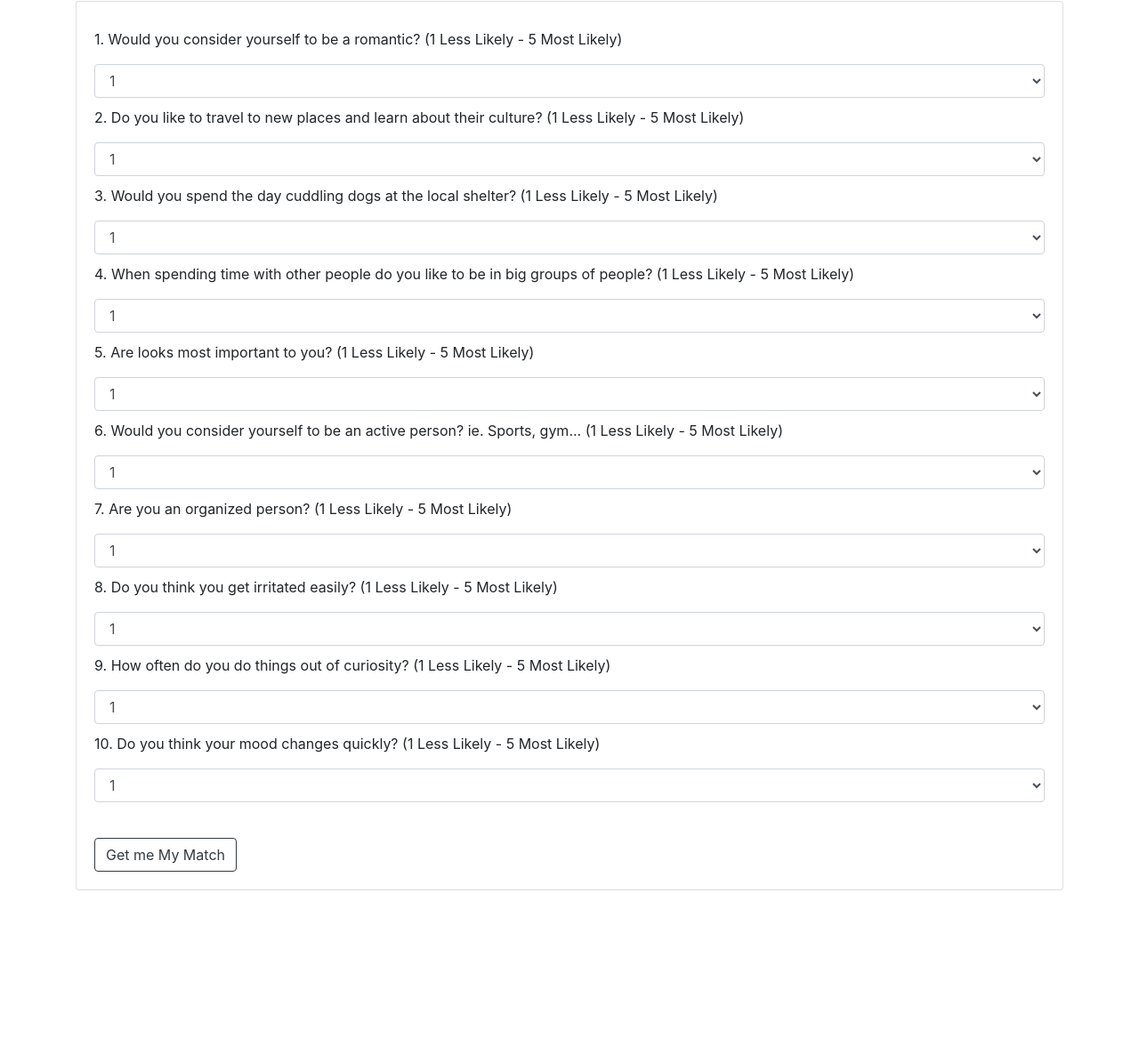
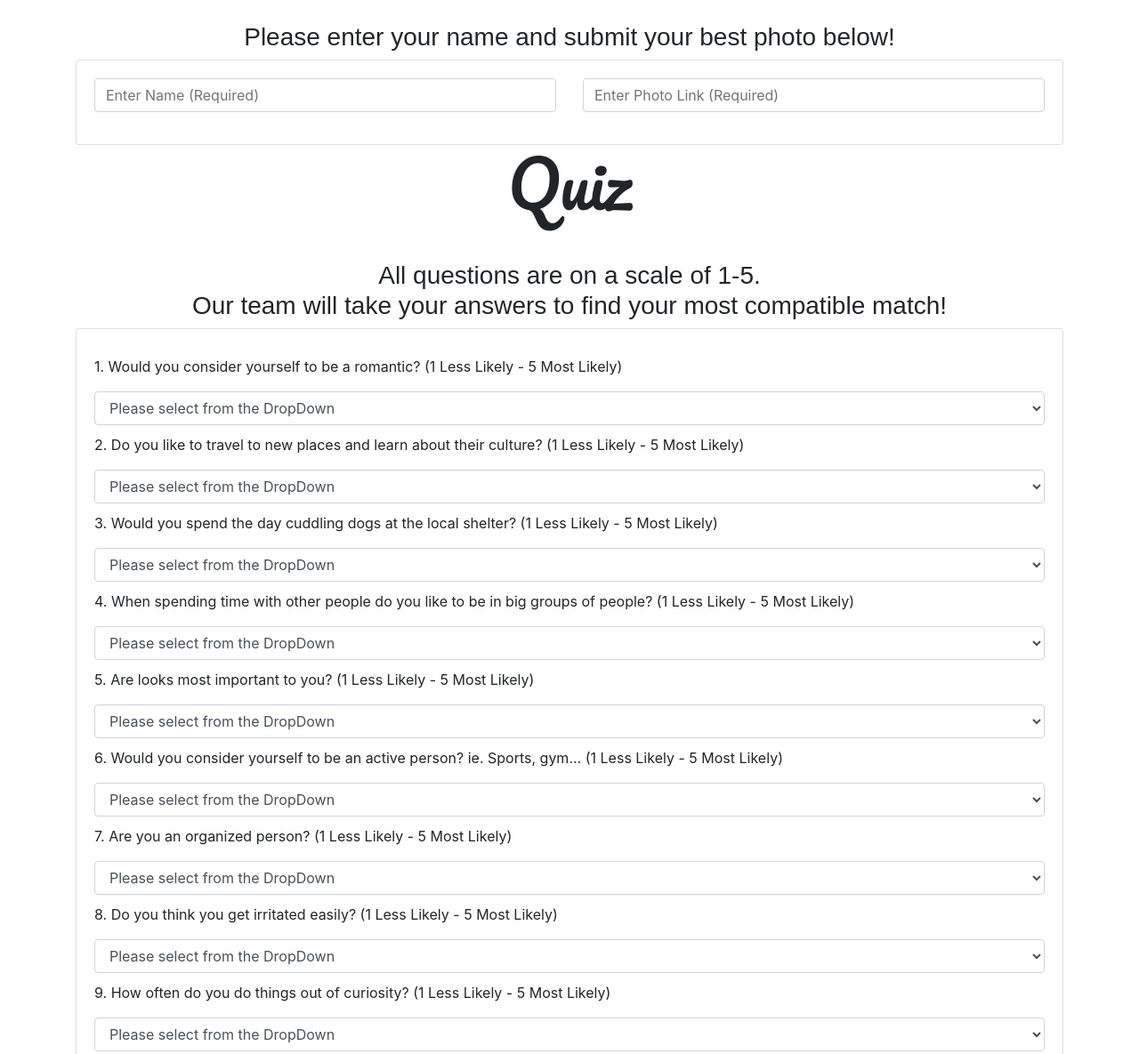
Before and after one commit to rsami23/Friend-Finder, a website: page app/public/survey.html in a window 1280 px wide. Shown: the part 987-2172 px from the top of the page at 89% size. Before the commit the page ends 1988 px from the top, so only its background shows below. Drawn offline with nearby package versions, Linux system fonts and the light colour scheme; a web font is replaced by a local one.

Commit message:
updated functionality of survey page

```diff
--- a/app/public/survey.html
+++ b/app/public/survey.html
@@ -5,7 +5,7 @@
     <meta charset="utf-8" />
     <meta http-equiv="X-UA-Compatible" content="IE=edge">
     <!--Icon-->
-    <link rel="shortcut icon" href="../assets/images/favicon .ico" />
+    <link rel="shortcut icon" href="../public/assets/images/favicon .ico" />
     <title>Compatibility Survey</title>
     <meta name="viewport" content="width=device-width, initial-scale=1">
     <!--Bootstrap CDN-->
@@ -16,117 +16,146 @@
     <!--Google Fonts-->
     <link href="https://fonts.googleapis.com/css?family=Cuprum|Pacifico" rel="stylesheet">
     <!--Custom StyleSheet-->
-    <link rel="stylesheet" href="../assets/css/style.css">
-
-
+    <link rel="stylesheet" href="../public/assets/css/style.css">
 </head>
 
 <body class="bg">
     <div class="jumbotron survey text-center">
-        <h1 class="display-4">Find My Match</h1>
+        <h1 class="display-1">Friend Finder</h1>
         <br>
-        <h3 class="text-center" id="sub-text">All questions are on a scale of 1-5.
-            <br>Our team will take your answers to find your most compatible match!</h3>
-        <br>
-        <h3 class="text-center" id="sub-text">Scroll down below to answer questions</h3>
+        <h3 class="text-center" id="sub-text">Scroll down below to find your match!</h3>
     </div>
 
     <div class="container">
         <div class="quiz">
+            <h2 class="quiz-head display-3 text-center">Enter Name and Photo</h2>
+            <br>
+            <h3 class="text-center" id="sub-text">Please enter your name and submit your best photo below!</h3>
+            <div class="card">
+                <div class="card-body">
+                    <div class="row">
+                        <div class="col-sm-6">
+                            <form>
+                                <div class="form-group">
+                                    <input type="text" class="form-control" id="user-name" placeholder="Enter Name (Required)">
+                                </div>
+                            </form>
+                        </div>
+                        <div class="col-sm-6">
+                                <div class="form-group">
+                                    <input type="text" class="form-control" id="user-photo" placeholder="Enter Photo Link (Required)">
+                                </div>
+                        </div>
+                    </div>
+                </div>
+            </div>
+
             <h2 class="quiz-head display-3 text-center">Quiz</h2>
-
+            <br>
+            <h3 class="text-center" id="sub-text">All questions are on a scale of 1-5. <br>Our team will take your answers to find your most compatible match!</h3>
+            <!--Quiz Questions-->
             <div class="card">
                 <div class="card-body">
                     <form>
                         <!--Question 1-->
                         <p> 1. Would you consider yourself to be a romantic? (1 Less Likely - 5 Most Likely)</p>
-                        <select class="form-control" id="exampleFormControlSelect1">
-                            <option value="option1">1</option>
-                            <option value="option2">2</option>
-                            <option value="option3">3</option>
-                            <option value="option4">4</option>
-                            <option value="option5">5</option>
+                        <select class="form-control" id="question1">
+                            <option value="" selected disabled>Please select from the DropDown</option>
+                            <option value="1">1</option>
+                            <option value="2">2</option>
+                            <option value="3">3</option>
+                            <option value="4">4</option>
+                            <option value="5">5</option>
                         </select>
                         <!--Question 2-->
                         <p> 2. Do you like to travel to new places and learn about their culture? (1 Less Likely - 5 Most Likely)</p>
-                        <select class="form-control" id="exampleFormControlSelect1">
-                            <option value="option1">1</option>
-                            <option value="option2">2</option>
-                            <option value="option3">3</option>
-                            <option value="option4">4</option>
-                            <option value="option5">5</option>
+                        <select class="form-control" id="question2">
+                            <option value="" selected disabled>Please select from the DropDown</option>
+                            <option value="1">1</option>
+                            <option value="2">2</option>
+                            <option value="3">3</option>
+                            <option value="4">4</option>
+                            <option value="5">5</option>
                         </select>
                         <!--Question 3-->
                         <p> 3. Would you spend the day cuddling dogs at the local shelter? (1 Less Likely - 5 Most Likely)</p>
-                        <select class="form-control" id="exampleFormControlSelect1">
-                            <option value="option1">1</option>
-                            <option value="option2">2</option>
-                            <option value="option3">3</option>
-                            <option value="option4">4</option>
-                            <option value="option5">5</option>
+                        <select class="form-control" id="question3">
+                            <option value="" selected disabled>Please select from the DropDown</option>
+                            <option value="1">1</option>
+                            <option value="2">2</option>
+                            <option value="3">3</option>
+                            <option value="4">4</option>
+                            <option value="5">5</option>
                         </select>
                         <!--Question 4-->
                         <p> 4. When spending time with other people do you like to be in big groups of people? (1 Less Likely - 5 Most Likely)</p>
-                        <select class="form-control" id="exampleFormControlSelect1">
-                            <option value="option1">1</option>
-                            <option value="option2">2</option>
-                            <option value="option3">3</option>
-                            <option value="option4">4</option>
-                            <option value="option5">5</option>
+                        <select class="form-control" id="question4">
+                            <option value="" selected disabled>Please select from the DropDown</option>
+                            <option value="1">1</option>
+                            <option value="2">2</option>
+                            <option value="3">3</option>
+                            <option value="4">4</option>
+                            <option value="5">5</option>
                         </select>
                         <!--Question 5-->
                         <p> 5. Are looks most important to you? (1 Less Likely - 5 Most Likely)</p>
-                        <select class="form-control" id="exampleFormControlSelect1">
-                            <option value="option1">1</option>
-                            <option value="option2">2</option>
-                            <option value="option3">3</option>
-                            <option value="option4">4</option>
-                            <option value="option5">5</option>
+                        <select class="form-control" id="question5">
+                            <option value="" selected disabled>Please select from the DropDown</option>
+                            <option value="1">1</option>
+                            <option value="2">2</option>
+                            <option value="3">3</option>
+                            <option value="4">4</option>
+                            <option value="5">5</option>
                         </select>
                         <!--Question 6-->
                         <p> 6. Would you consider yourself to be an active person? ie. Sports, gym... (1 Less Likely - 5 Most Likely)</p>
-                        <select class="form-control" id="exampleFormControlSelect1">
-                            <option value="option1">1</option>
-                            <option value="option2">2</option>
-                            <option value="option3">3</option>
-                            <option value="option4">4</option>
-                            <option value="option5">5</option>
+                        <select class="form-control" id="question6">
+                            <option value="" selected disabled>Please select from the DropDown</option>
+                            <option value="1">1</option>
+                            <option value="2">2</option>
+                            <option value="3">3</option>
+                            <option value="4">4</option>
+                            <option value="5">5</option>
                         </select>
                         <!--Question 7-->
                         <p> 7. Are you an organized person? (1 Less Likely - 5 Most Likely)</p>
-                        <select class="form-control" id="exampleFormControlSelect1">
-                            <option value="option1">1</option>
-                            <option value="option2">2</option>
-                            <option value="option3">3</option>
-                            <option value="option4">4</option>
-                            <option value="option5">5</option>
+                        <select class="form-control" id="question7">
+                            <option value="" selected disabled>Please select from the DropDown</option>
+                            <option value="1">1</option>
+                            <option value="2">2</option>
+                            <option value="3">3</option>
+                            <option value="4">4</option>
+                            <option value="5">5</option>
                         </select>
                         <!--Question 8-->
                         <p> 8. Do you think you get irritated easily? (1 Less Likely - 5 Most Likely)</p>
-                        <select class="form-control" id="exampleFormControlSelect1">
-                            <option value="option1">1</option>
-                            <option value="option2">2</option>
-                            <option value="option3">3</option>
-                            <option value="option4">4</option>
-                            <option value="option5">5</option>
+                        <select class="form-control" id="question8">
+                            <option value="" selected disabled>Please select from the DropDown</option>
+                            <option value="1">1</option>
+                            <option value="2">2</option>
+                            <option value="3">3</option>
+                            <option value="4">4</option>
+                            <option value="5">5</option>
                         </select>
                         <!--Question 9-->
                         <p> 9. How often do you do things out of curiosity? (1 Less Likely - 5 Most Likely)</p>
-                        <select class="form-control" id="exampleFormControlSelect1">
-                            <option value="option1">1</option>
-                            <option value="option2">2</option>
-                            <option value="option3">3</option>
-                            <option value="option4">4</option>
-                            <option value="option5">5</option>
+                        <select class="form-control" id="question9">
+                            <option value="" selected disabled>Please select from the DropDown</option>
+                            <option value="1">1</option>
+                            <option value="2">2</option>
+                            <option value="3">3</option>
+                            <option value="4">4</option>
+                            <option value="5">5</option>
                         </select>
                         <!--Question 10-->
                         <p> 10. Do you think your mood changes quickly? (1 Less Likely - 5 Most Likely)</p>
-                        <select class="form-control" id="exampleFormControlSelect1">
-                            <option value="option1">1</option>
-                            <option value="option2">2</option>
-                            <option value="option3">3</option>
-                            <option value="option4">4</option>
-                            <option value="option5">5</option>
+                        <select class="form-control" id="question10">
+                            <option value="" selected disabled>Please select from the DropDown</option>
+                            <option value="1">1</option>
+                            <option value="2">2</option>
+                            <option value="3">3</option>
+                            <option value="4">4</option>
+                            <option value="5">5</option>
                         </select>
                         <br>
                         <button type="submit" id="submit-btn" class="btn btn-outline-dark mt-3">Get me My Match</button>
@@ -136,6 +165,77 @@
         </div>
     </div>
 
+    <!--Modal for friend match-->
+    <div class="modal fade" id="modal" tabindex="-1" role="dialog" aria-labelledby="exampleModalLabel" aria-hidden="true">
+        <div class="modal-dialog" role="document">
+            <div class="modal-content">
+                <div class="modal-header">
+                    <h5 class="modal-title" id="userMatch">Friend Finder Match</h5>
+                    <button type="button" class="close" data-dismiss="modal" aria-label="Close">
+                    <span aria-hidden="true">&times;</span>
+                    </button>
+                </div>
+                <div class="modal-body">
+                    <img id="userMatchImage" width="200" src="">
+                </div>
+            </div>
+        </div>
+    </div>
+
+    <!--Starting JavaScript-->
+    <script type="text/javascript">
+        // CLICK EVENT
+        $("#submit-btn").on("click", function(event) {
+            event.preventDefault();
+
+            // GRAB USER ENTRIES
+            var newUser = {
+                userName: $("#user-name").val().trim().toLowerCase(),
+                userPhoto: $("#user-photo").val().trim(),
+                scores: [
+                    $("#question1").val(),
+                    $("#question2").val(),
+                    $("#question3").val(),
+                    $("#question4").val(),
+                    $("#question5").val(),
+                    $("#question6").val(),
+                    $("#question7").val(),
+                    $("#question8").val(),
+                    $("#question9").val(),
+                    $("#question10").val()
+                ]
+            }
+
+            // PUSH NEWUSER TO JSON OBJECT
+            console.log(newUser);
+
+            $.post("/app/data/friends", newUser)
+                .then(function(data) {
+                    // ENTER MODAL
+                    $("#userMatch").html(data.matchName);
+		    	    $("#userMatchImage").attr("src", data.matchPhoto);
+                });
+
+            // CLEAR INPUT FIELDS
+            $("#user-name").val(""),
+            $("#user-photo").val(""),
+            $("#question1").val(""),
+            $("#question2").val(""),
+            $("#question3").val(""),
+            $("#question4").val(""),
+            $("#question5").val(""),
+            $("#question6").val(""),
+            $("#question7").val(""),
+            $("#question8").val(""),
+            $("#question9").val(""),
+            $("#question10").val("")
+
+            // MAKE MODAL VISIBLE
+            $("#modal").modal("show");
+        });
+
+    </script>
+
     <!--Other CDNS-->
     <script src="https://cdnjs.cloudflare.com/ajax/libs/popper.js/1.14.0/umd/popper.min.js"></script>
     <script src="https://stackpath.bootstrapcdn.com/bootstrap/4.1.0/js/bootstrap.min.js"></script>
```
Also changed, not shown: app/data/friends.js (+85 -0 lines), app/public/home.html (+6 -4 lines), app/routing/apiRoutes.js (+36 -0 lines), app/routing/htmlRoutes.js (+13 -0 lines), server.js (+16 -4 lines), app/public/assets/css/style.css (renamed from app/assets/css/style.css), app/public/assets/images/blackheart.jpg (renamed from app/assets/images/blackheart.jpg), app/public/assets/images/coffee.jpeg (renamed from app/assets/images/coffee.jpeg), app/public/assets/images/favicon .ico (renamed from app/assets/images/favicon .ico), 3 other files.
